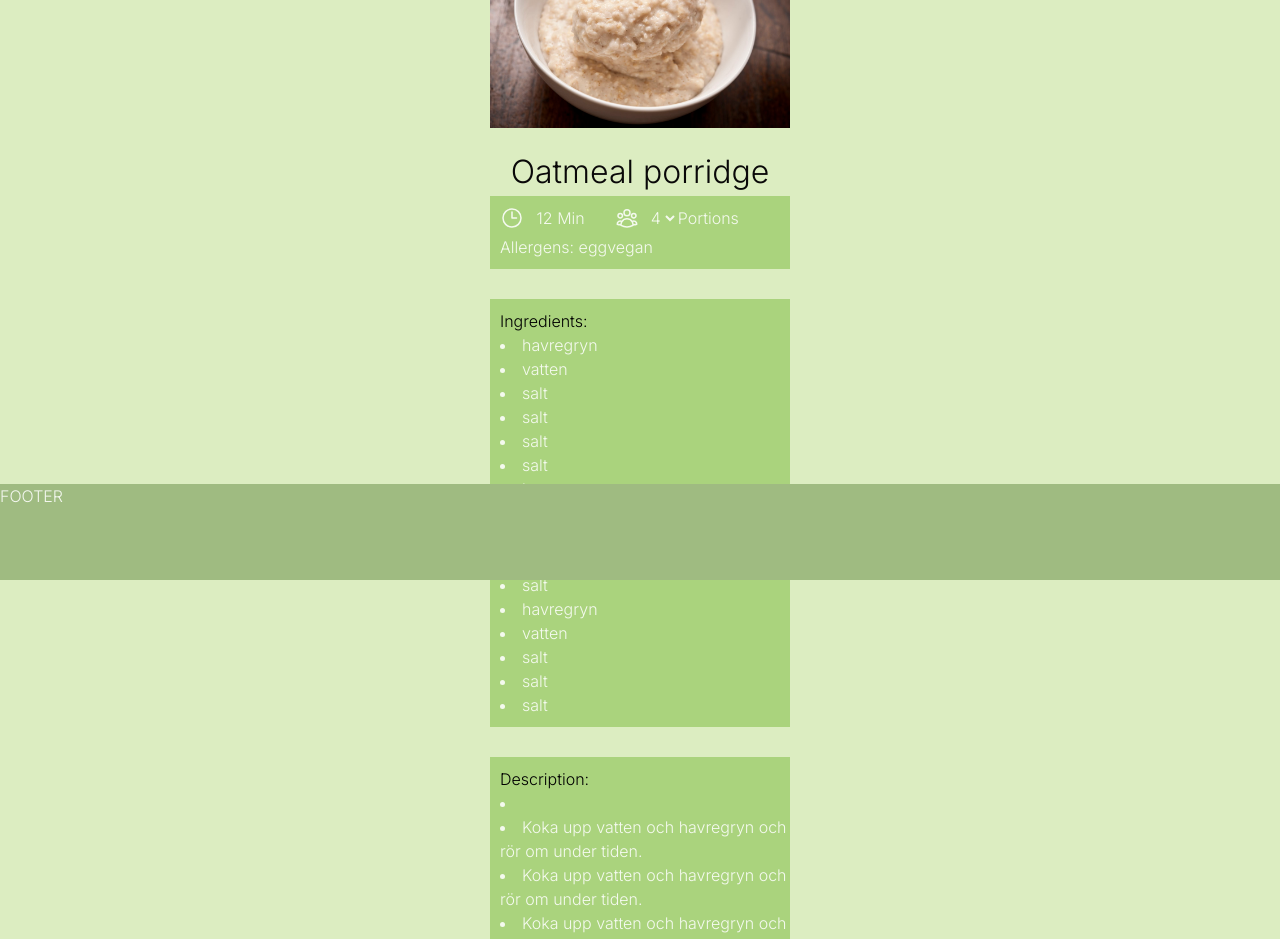
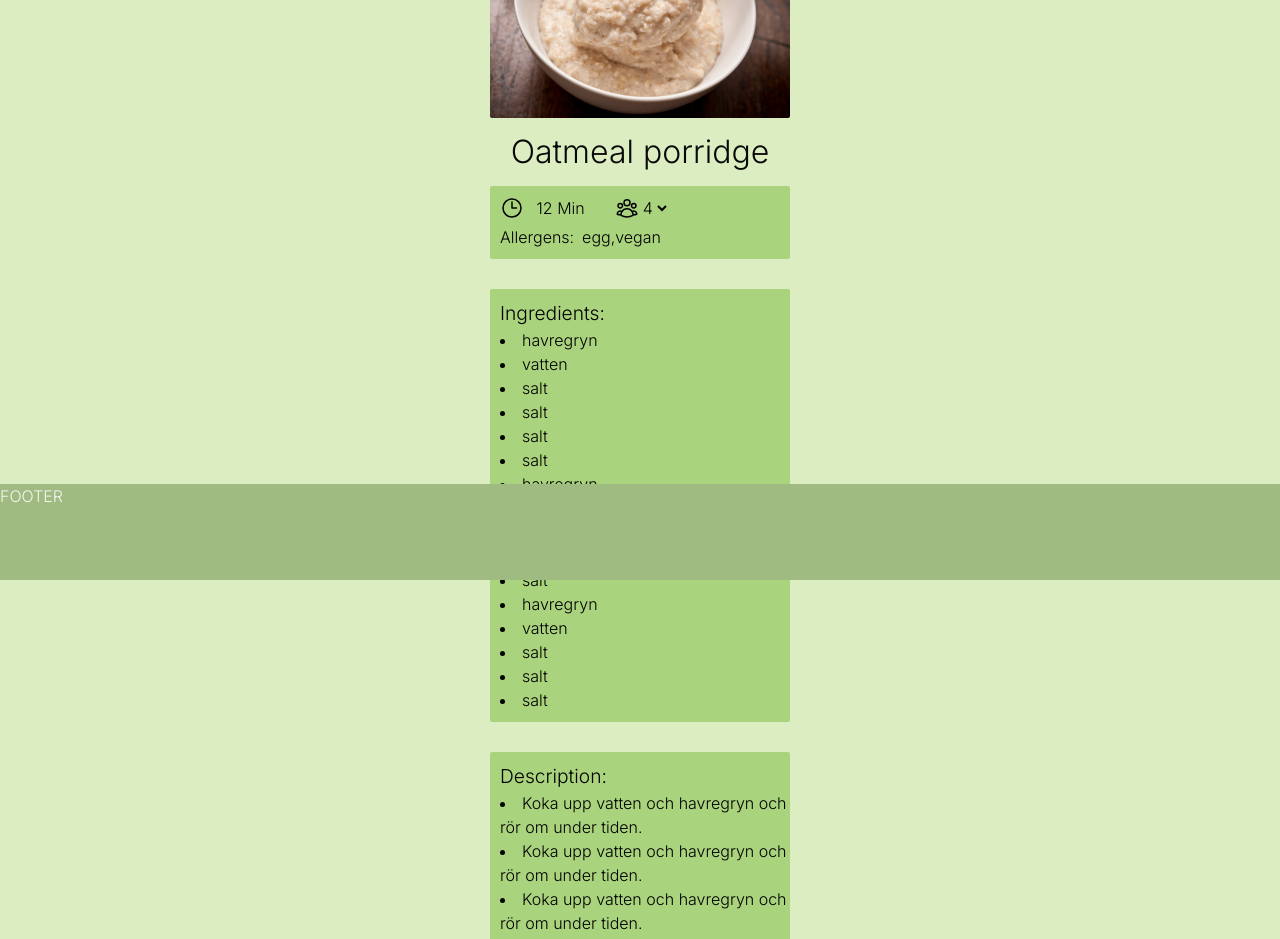
Before and after one commit to AdamGrubb/grupp10, a React (Vite) app in the folder MegaBite/: page /recipepage in a window 1280 px wide. Shown: the part 220-1159 px from the top of the page. Built offline with nearby package versions, Linux system fonts and the light colour scheme; a web font is replaced by a local one.

Commit message:
css for allergens and other small fixes

```diff
--- a/MegaBite/src/components/recipePage/RecipePage.css
+++ b/MegaBite/src/components/recipePage/RecipePage.css
@@ -27,7 +27,7 @@
 .img {
     max-width: 300px;
     max-height: 500px;
-    margin: 20px;
+    margin: 10px;
 
 }
 
@@ -37,6 +37,8 @@
     padding-left: 10px;
     padding-top: 10px;
     padding-bottom: 10px;
+    margin-top: 10px;
+    color: black;
 }
 
 .ingredients {
@@ -45,12 +47,12 @@
     padding-left: 10px;
     padding-top: 10px;
     padding-bottom: 10px;
+    color: black;
 }
 
 .recipeTitle {
     color: rgb(9, 8, 8);
     font-size: 2em;
-    font-weight: 750;
 }
 
 .description {
@@ -60,11 +62,12 @@
     margin-bottom: 30px;
     padding-left: 10px;
     padding-top: 10px;
+    color: black;
 }
 
 #big {
     color:black;
-    font-size: 1em;
+    font-size: 1.2em;
     font-weight: 500;
 }
 
@@ -80,3 +83,12 @@
 
     padding-bottom: 10px;
     }
+
+/* just making the paragraphs inline */
+div > span { display: inline-block; }
+
+/* appending the commas */
+div > span:after { content: ", " }
+
+/* removing it for the last index */
+div > span:last-of-type:after { content: "" }
--- a/MegaBite/src/components/recipePage/RecipePage.jsx
+++ b/MegaBite/src/components/recipePage/RecipePage.jsx
@@ -3,30 +3,75 @@ import RecipeSuggestions from "../recipeSuggestions/RecipeSuggestion";
 import { useNavigate } from "react-router-dom";
 import "./RecipePage.css";
 export default function RecipePage() {
-
   const navigate = useNavigate();
   //const [Portions, setPortions] = useState(4);
 
   // Variabel för klockikonen i inforutan
-  let clock = <svg xmlns="http://www.w3.org/2000/svg" fill="none" viewBox="0 0 24 24" strokeWidth={1.5} stroke="currentColor" className="w-6 h-6">
-  <path strokeLinecap="round" strokeLinejoin="round" d="M12 6v6h4.5m4.5 0a9 9 0 11-18 0 9 9 0 0118 0z" />
-  </svg>;
+  let clock = (
+    <svg
+      xmlns="http://www.w3.org/2000/svg"
+      fill="none"
+      viewBox="0 0 24 24"
+      strokeWidth={1.5}
+      stroke="currentColor"
+      className="w-6 h-6"
+    >
+      <path
+        strokeLinecap="round"
+        strokeLinejoin="round"
+        d="M12 6v6h4.5m4.5 0a9 9 0 11-18 0 9 9 0 0118 0z"
+      />
+    </svg>
+  );
 
   //variabeln för portions ikonen i inforutan
-  let portions = <svg xmlns="http://www.w3.org/2000/svg" fill="none" viewBox="0 0 24 24" strokeWidth={1.5} stroke="currentColor" className="w-6 h-6">
-  <path strokeLinecap="round" strokeLinejoin="round" d="M18 18.72a9.094 9.094 0 003.741-.479 3 3 0 00-4.682-2.72m.94 3.198l.001.031c0 .225-.012.447-.037.666A11.944 11.944 0 0112 21c-2.17 0-4.207-.576-5.963-1.584A6.062 6.062 0 016 18.719m12 0a5.971 5.971 0 00-.941-3.197m0 0A5.995 5.995 0 0012 12.75a5.995 5.995 0 00-5.058 2.772m0 0a3 3 0 00-4.681 2.72 8.986 8.986 0 003.74.477m.94-3.197a5.971 5.971 0 00-.94 3.197M15 6.75a3 3 0 11-6 0 3 3 0 016 0zm6 3a2.25 2.25 0 11-4.5 0 2.25 2.25 0 014.5 0zm-13.5 0a2.25 2.25 0 11-4.5 0 2.25 2.25 0 014.5 0z" />
-</svg>;
+  let portions = (
+    <svg
+      xmlns="http://www.w3.org/2000/svg"
+      fill="none"
+      viewBox="0 0 24 24"
+      strokeWidth={1.5}
+      stroke="currentColor"
+      className="w-6 h-6"
+    >
+      <path
+        strokeLinecap="round"
+        strokeLinejoin="round"
+        d="M18 18.72a9.094 9.094 0 003.741-.479 3 3 0 00-4.682-2.72m.94 3.198l.001.031c0 .225-.012.447-.037.666A11.944 11.944 0 0112 21c-2.17 0-4.207-.576-5.963-1.584A6.062 6.062 0 016 18.719m12 0a5.971 5.971 0 00-.941-3.197m0 0A5.995 5.995 0 0012 12.75a5.995 5.995 0 00-5.058 2.772m0 0a3 3 0 00-4.681 2.72 8.986 8.986 0 003.74.477m.94-3.197a5.971 5.971 0 00-.94 3.197M15 6.75a3 3 0 11-6 0 3 3 0 016 0zm6 3a2.25 2.25 0 11-4.5 0 2.25 2.25 0 014.5 0zm-13.5 0a2.25 2.25 0 11-4.5 0 2.25 2.25 0 014.5 0z"
+      />
+    </svg>
+  );
 
   //Tillfällig variabel för att läsa ett recept
   const recipe = {
     title: "Oatmeal porridge",
-  ingredients: ["havregryn", "vatten", "salt", "salt", "salt", "salt","havregryn", "vatten", "salt", "salt", "salt",
-  "havregryn", "vatten", "salt", "salt", "salt"],
-  description: ["Koka upp vatten och havregryn och rör om under tiden.", "Koka upp vatten och havregryn och rör om under tiden."
-,"Koka upp vatten och havregryn och rör om under tiden.", "Koka upp vatten och havregryn och rör om under tiden."],
+    ingredients: [
+      "havregryn",
+      "vatten",
+      "salt",
+      "salt",
+      "salt",
+      "salt",
+      "havregryn",
+      "vatten",
+      "salt",
+      "salt",
+      "salt",
+      "havregryn",
+      "vatten",
+      "salt",
+      "salt",
+      "salt",
+    ],
+    description: [
+      "Koka upp vatten och havregryn och rör om under tiden.",
+      "Koka upp vatten och havregryn och rör om under tiden.",
+      "Koka upp vatten och havregryn och rör om under tiden.",
+      "Koka upp vatten och havregryn och rör om under tiden.",
+    ],
     time: 12,
     portions: 4,
-  allergens: ["egg", "vegan"]
+    allergens: ["egg", "vegan"],
   };
 
   return (
@@ -37,50 +82,63 @@ return (
 
     <>
       <article>
-      <button className="btnGoBack" onClick={() => navigate(-1)}>
+        <button className="btnGoBack rounded" onClick={() => navigate(-1)}>
           Go Back
         </button>
-      <div className="flex box flex-col" >
-        <img className="img" id="pictureOfDish" src={porridge} alt="Picture of dish" />
+        <div className="flex box flex-col">
+          <img
+            className="img rounded-sm"
+            id="pictureOfDish"
+            src={porridge}
+            alt="Picture of dish"
+          />
           <h1 className="recipeTitle">{recipe.title}</h1>
           <section id="ServingsAndAllergens" className="">
-          <div className="info bg-receptDescriptionColor">
+            <div className="info bg-receptDescriptionColor rounded-sm">
               <div className="flex">
-            <p className="flex">{clock} &ensp; {recipe.time} Min</p>
-            <div className="flex portions">{portions} &ensp;
+                <p className="flex">
+                  {clock} &ensp; {recipe.time} Min
+                </p>
+                <div className="flex portions">
+                  <p>{portions}</p>
                   <select className="bg-receptDescriptionColor">
-            <option value= "4">4</option>
+                    <option value="4">4</option>
                     <option value="6">6</option>
                     <option value="8">8</option>
-  </select>Portions</div>
+                  </select>
                 </div>
-            <p>Allergens: {recipe.allergens}</p>
+              </div>
+              <div className="flex">
+                <p>Allergens:&ensp;</p>
+                {recipe.allergens.map((item) => (
+                  <span key={item}>{item}</span>
+                ))}
+              </div>
             </div>
           </section>
 
-        <section className="ingredients bg-receptDescriptionColor">
+          <section className="ingredients bg-receptDescriptionColor rounded-sm">
             <h2 id="big">Ingredients:</h2>
             <div>
-          {recipe.ingredients.map(item => ( <li key={item}>{item}</li> ))}
+              {recipe.ingredients.map((item) => (
+                <li key={item}>{item}</li>
+              ))}
             </div>
           </section>
 
-        <section className= "description bg-receptDescriptionColor">
+          <section className="description bg-receptDescriptionColor rounded-sm">
             <h2 id="big">Description:</h2>
-          <div>
-            <li>{recipe.description.map(item => ( <li key={item}>{item}</li> ))}</li>
-          </div>
+            {recipe.description.map((item) => (
+              <li key={item}>{item}</li>
+            ))}
           </section>
 
           <section className="recipeSuggestion">
             <h2 id="big">Suggestions</h2>
-          <div>{<RecipeSuggestions/>}</div>
+            <div>{<RecipeSuggestions />}</div>
           </section>
-
         </div>
-
       </article>
-
     </>
   );
 }
```
Lines whose indentation alone changed are shown as unchanged.
